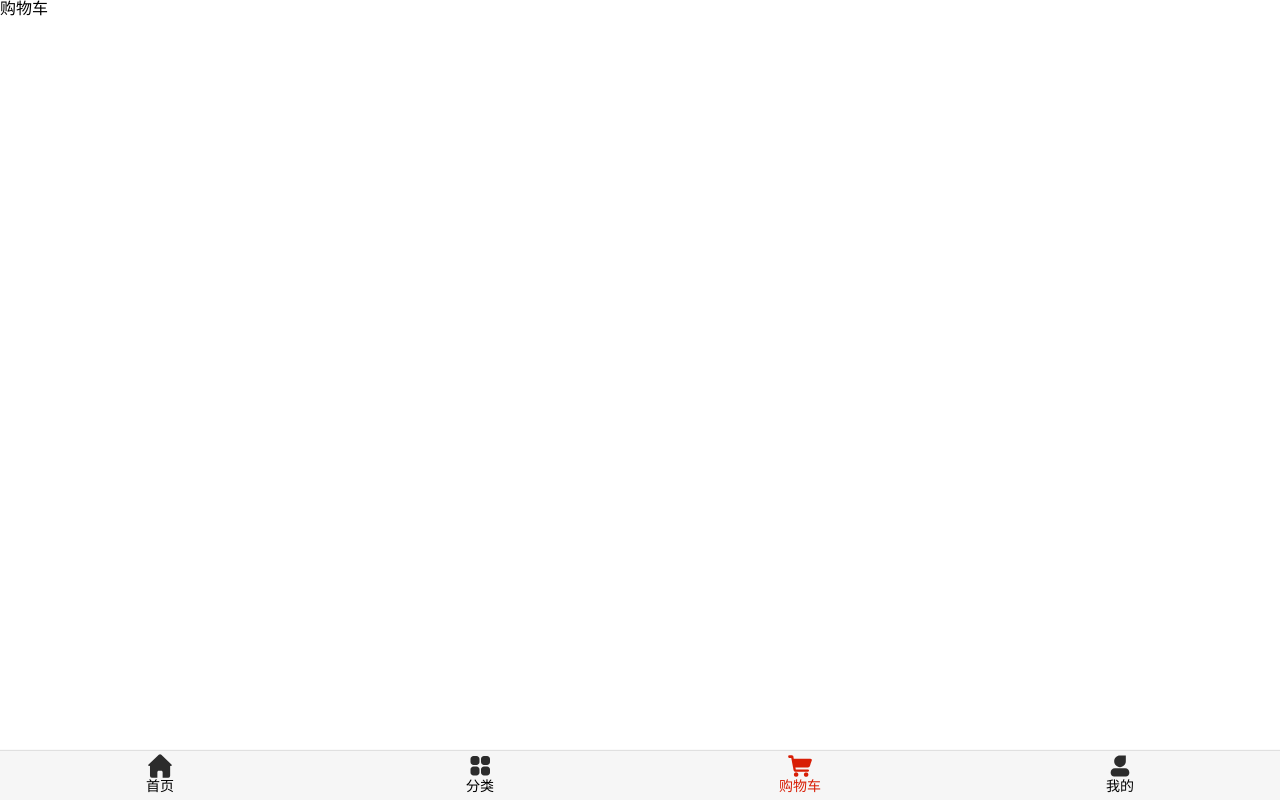
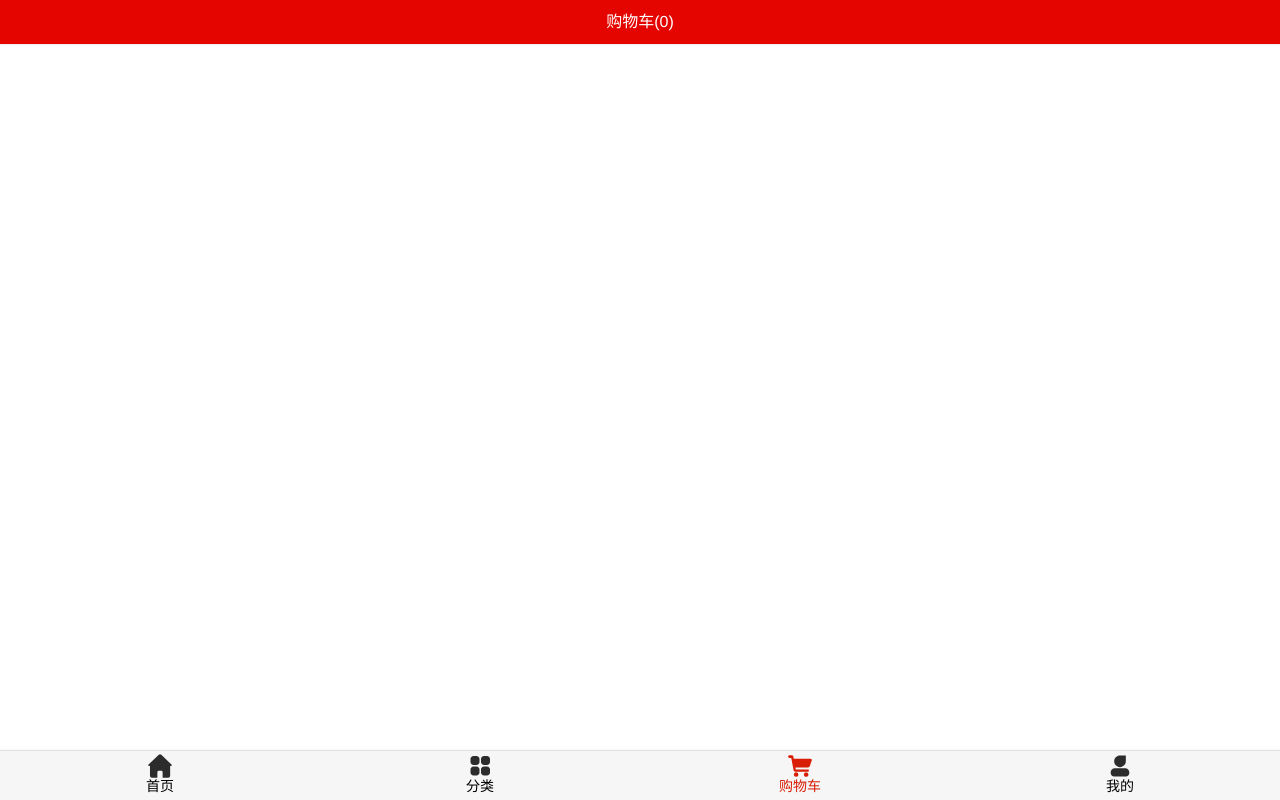
Before and after one commit to a-xiaojie/supermall, a Vue app: page /cart in a window 1280 px wide. Built offline with nearby package versions, Linux system fonts and the light colour scheme.

Commit message:
mapGetters

```diff
--- /dev/null
+++ b/src/store/getters.js
@@ -0,0 +1,8 @@
+export default {
+  cartLength (state) {
+    return state.cartList.length
+  },
+  cartList (state) {
+    return state.cartList
+  }
+}
--- a/src/store/index.js
+++ b/src/store/index.js
@@ -3,6 +3,7 @@ import Vuex from 'vuex'
 
 import mutations from './mutations'
 import actions from './actions'
+import getters from './getters'
 
 // 1.安装Vuex
 Vue.use(Vuex)
@@ -15,6 +16,7 @@ const store = new Vuex.Store({
   state,
   mutations,
   actions,
+  getters,
 })
 
 // 3.挂载Vue实例上
--- a/src/views/cart/Cart.vue
+++ b/src/views/cart/Cart.vue
@@ -1,13 +1,36 @@
 <template>
-  <div>购物车</div>
+  <div id="cart">
+    <nav-bar classs="nav-bar">
+      <div slot="center">购物车({{length}})</div>
+    </nav-bar>
+  </div>
 </template>
 
 <script>
+  import NavBar from 'components/common/navbar/NavBar'
+
+  import { mapGetters } from 'vuex'
+
+
   export default {
-    name: 'Cart'
+    name: 'Cart',
+    components: {
+      NavBar
+    },
+    computed: {
+      // 两种语法
+      // ...mapGetters(['cartLength', 'cartList'])
+      ...mapGetters({
+        length: 'cartLength',
+        list: 'cartList'
+      })
+    }
   }
 </script>
 
 <style scoped>
-
+  .nav-bar {
+    color: #fff;
+    background: var(--color-tint);
+  }
 </style>
```
